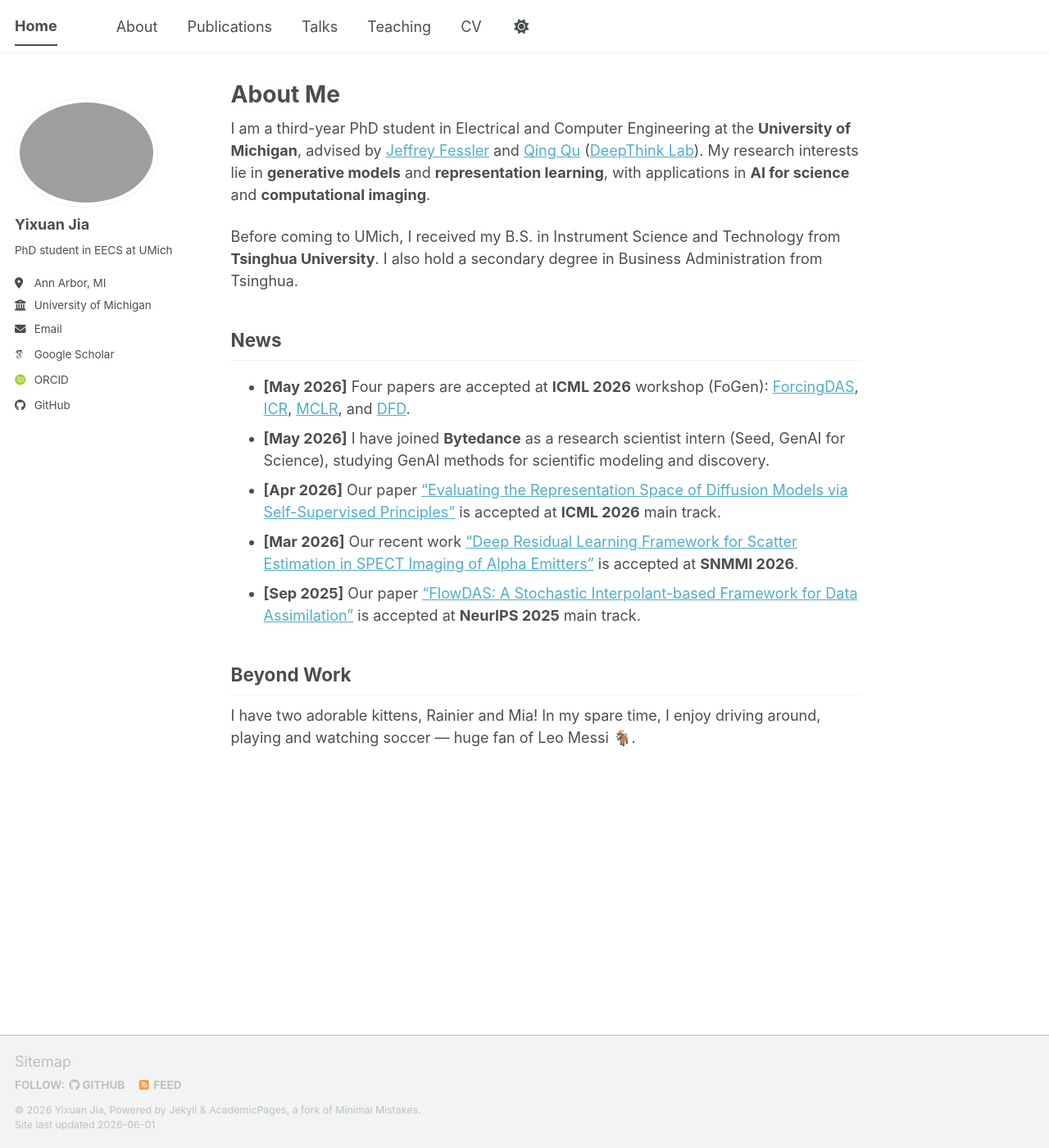
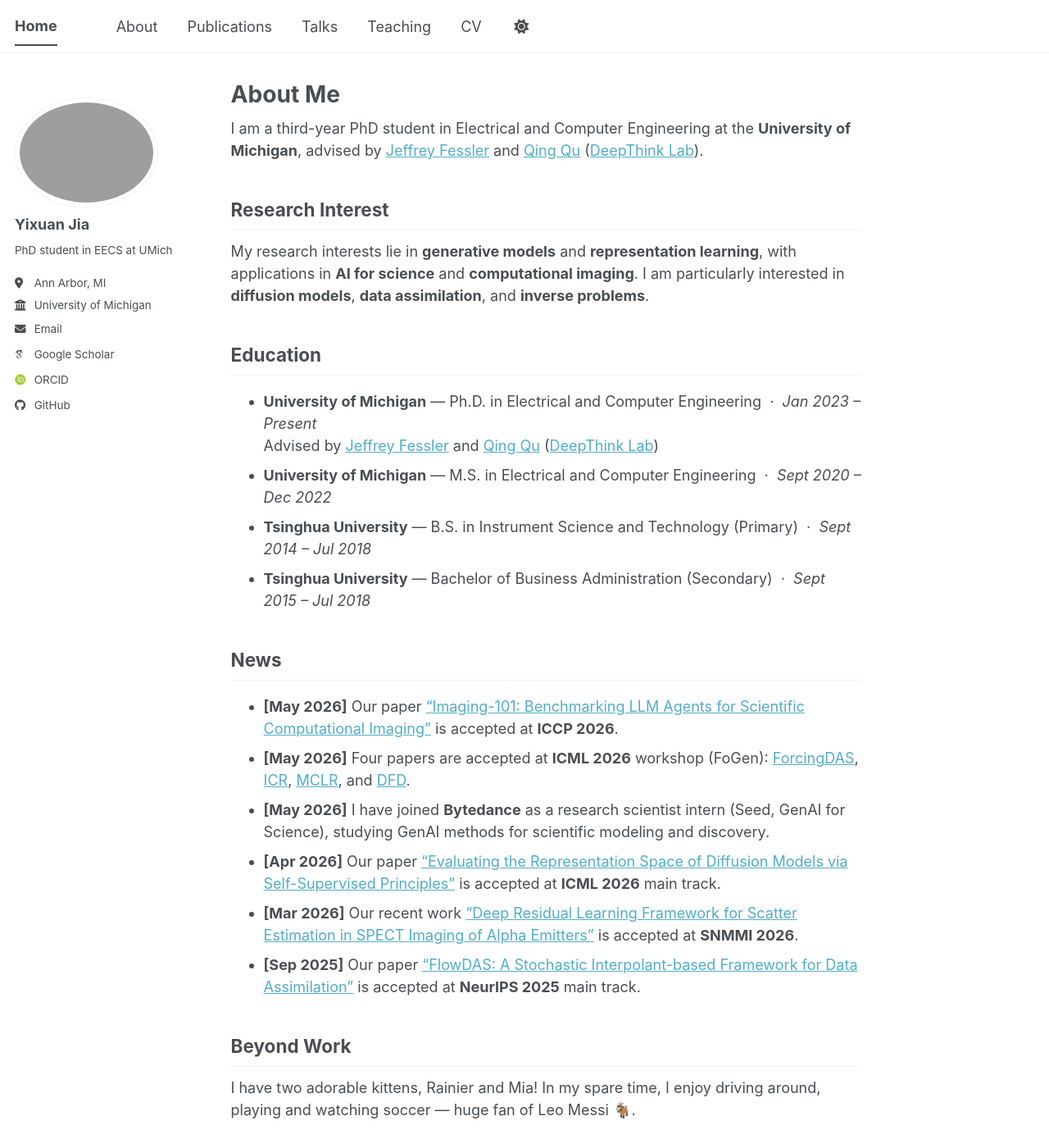
Before and after one commit to umjiayx/umjiayx.github.io, a Jekyll site: the page built from _pages/about.md, in a window 1280 px wide and 1400 px high. Shown: the whole window at 82% size. Built offline with Jekyll 4.4.1, drawn with Linux system fonts in a browser that asks for light colours; some web fonts are replaced; a script bundle is joined from its source files by our own code; library files that are not in the unit come from our copies.

Commit message:
pubs and about

```diff
--- a/_pages/about.md
+++ b/_pages/about.md
@@ -7,12 +7,23 @@
   - /about.html
 ---
 
-I am a third-year PhD student in Electrical and Computer Engineering at the **University of Michigan**, advised by [Jeffrey Fessler](https://web.eecs.umich.edu/~fessler/) and [Qing Qu](https://qingqu.engin.umich.edu/) ([DeepThink Lab](https://deepthink-umich.github.io/)). My research interests lie in **generative models** and **representation learning**, with applications in **AI for science** and **computational imaging**.
+I am a third-year PhD student in Electrical and Computer Engineering at the **University of Michigan**, advised by [Jeffrey Fessler](https://web.eecs.umich.edu/~fessler/) and [Qing Qu](https://qingqu.engin.umich.edu/) ([DeepThink Lab](https://deepthink-umich.github.io/)).
 
-Before coming to UMich, I received my B.S. in Instrument Science and Technology from **Tsinghua University**. I also hold a secondary degree in Business Administration from Tsinghua.
+## Research Interest
+
+My research interests lie in **generative models** and **representation learning**, with applications in **AI for science** and **computational imaging**. I am particularly interested in **diffusion models**, **data assimilation**, and **inverse problems**.
+
+## Education
+
+- **University of Michigan** — Ph.D. in Electrical and Computer Engineering &nbsp;·&nbsp; *Jan 2023 – Present*
+  Advised by [Jeffrey Fessler](https://web.eecs.umich.edu/~fessler/) and [Qing Qu](https://qingqu.engin.umich.edu/) ([DeepThink Lab](https://deepthink-umich.github.io/))
+- **University of Michigan** — M.S. in Electrical and Computer Engineering &nbsp;·&nbsp; *Sept 2020 – Dec 2022*
+- **Tsinghua University** — B.S. in Instrument Science and Technology (Primary) &nbsp;·&nbsp; *Sept 2014 – Jul 2018*
+- **Tsinghua University** — Bachelor of Business Administration (Secondary) &nbsp;·&nbsp; *Sept 2015 – Jul 2018*
 
 ## News
 
+- **[May 2026]** Our paper ["Imaging-101: Benchmarking LLM Agents for Scientific Computational Imaging"](https://umjiayx.github.io) is accepted at **ICCP 2026**.
 - **[May 2026]** Four papers are accepted at **ICML 2026** workshop (FoGen): [ForcingDAS](https://arxiv.org/abs/2605.14285), [ICR](https://umjiayx.github.io), [MCLR](https://arxiv.org/abs/2603.22364), and [DFD](https://umjiayx.github.io).
 - **[May 2026]** I have joined **Bytedance** as a research scientist intern (Seed, GenAI for Science), studying GenAI methods for scientific modeling and discovery.
 - **[Apr 2026]** Our paper ["Evaluating the Representation Space of Diffusion Models via Self-Supervised Principles"](https://umjiayx.github.io) is accepted at **ICML 2026** main track.
```
Also changed, not shown: _pages/publications.html (+23 -14 lines).
